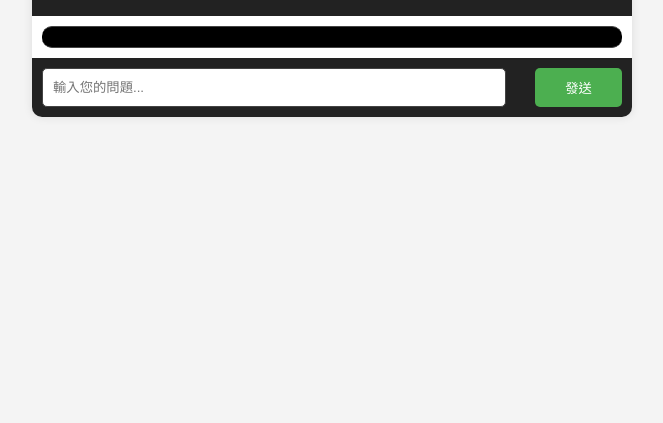
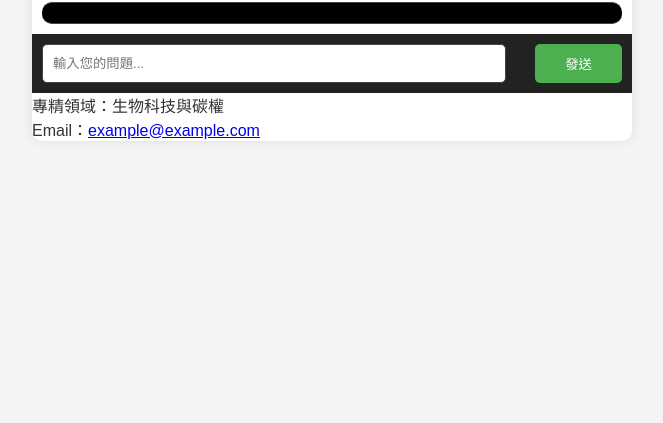
Before and after one commit to jimmylee719/my-ai-agent, a plain HTML site: page index.html in a window 1280 px wide. Shown: the part 377-800 px from the top of the page, without its empty margins (308-971 px from the left). Drawn offline with Linux system fonts and the light colour scheme.

Commit message:
Update index.html

```diff
--- a/index.html
+++ b/index.html
@@ -20,6 +20,10 @@
             <button id="send-button">發送</button>
         </div>
 
+        <!-- 專精與email，會在手機上顯示 -->
+        <div id="specialization">專精領域：生物科技與碳權</div>
+        <div id="email">Email：<a href="mailto:example@example.com">example@example.com</a></div>
+
         <!-- 回到頂部按鈕 -->
         <button id="back-to-top">回到頂部</button>
     </div>
```
